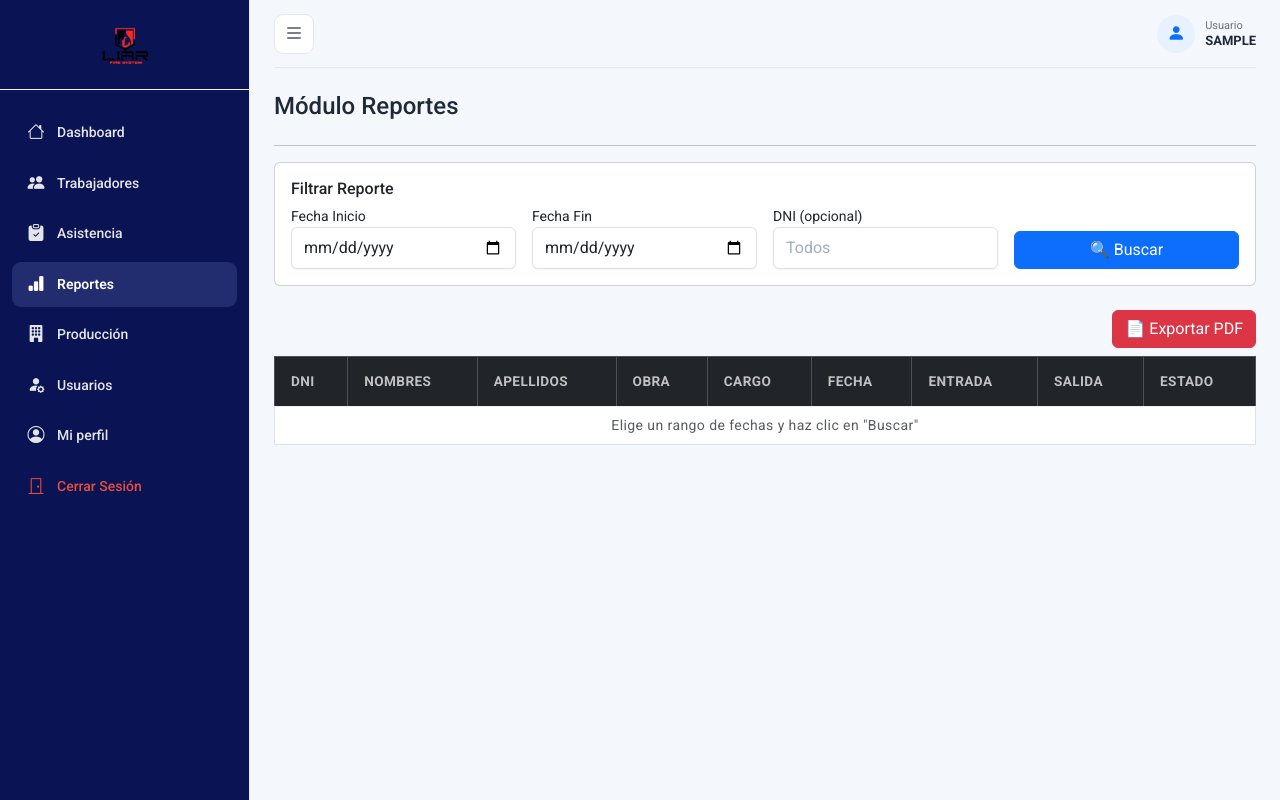
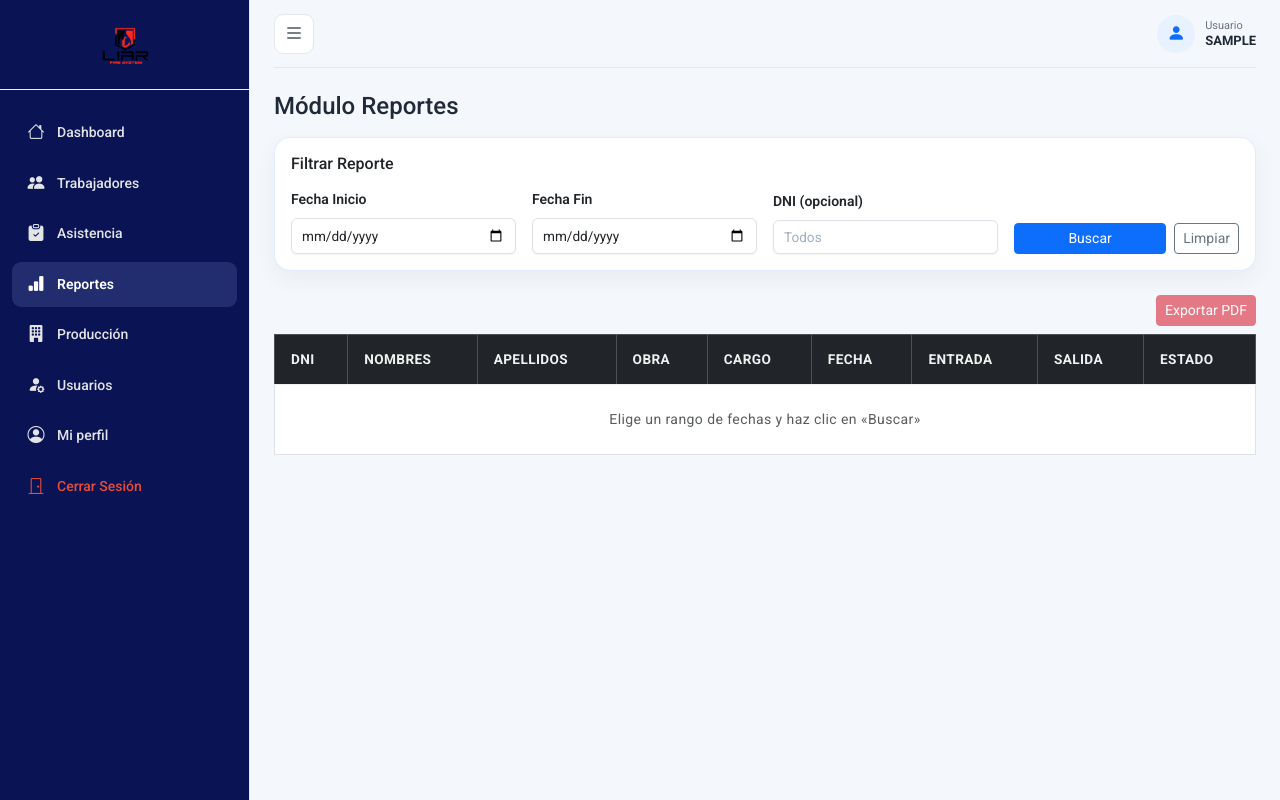
Before and after one commit to AlexanderSand30/sistema_asistencia, a Flask app: page /reportes in a window 1280 px wide. Run offline with Flask 3, Linux system fonts and the light colour scheme; the visitor is signed in with stand-in values (Sample User, id 1); parts of the project's set-up code (start-up, migrations or seed data) failed here and were passed over; some libraries are stand-ins or nearby versions.

Commit message:
fix: correcciones

```diff
--- a/routes/produccion_routes.py
+++ b/routes/produccion_routes.py
@@ -1,4 +1,4 @@
-from flask import Blueprint, render_template, session, redirect, url_for
+from flask import Blueprint, render_template
 from controllers.produccion_controller import (
     obtener_resumen_produccion, exportar_pdf_produccion, exportar_excel_produccion
 )
--- a/routes/reporte_routes.py
+++ b/routes/reporte_routes.py
@@ -1,13 +1,13 @@
-from flask import Blueprint, render_template, session, redirect, url_for
+from flask import Blueprint, render_template
 from controllers.reporte_controller import obtener_datos_reporte, exportar_pdf
+from utils.decorators import login_required
 
 reporte_bp = Blueprint("reporte", __name__)
 
 
 @reporte_bp.route("/reportes", methods=["GET"])
+@login_required
 def vista_reportes():
-    if not session.get("usuario_id"):
-        return redirect(url_for("login.login"))
     return render_template("reportes/index.html")
 
 
--- a/services/reporte_service.py
+++ b/services/reporte_service.py
@@ -6,7 +6,7 @@ from database.conexion import obtener_conexion
 
 class ReporteService:
 
-    def obtener_reporte(self, fecha_inicio, fecha_fin, dni=None):
+    def obtener_reporte(self, fecha_inicio, fecha_fin, dni=None, usuario_id=None):
         conn, cursor = None, None
         try:
             conn = obtener_conexion()
@@ -20,6 +20,10 @@ class ReporteService:
                 WHERE a.fecha BETWEEN %s AND %s
             """
             parametros = [fecha_inicio, fecha_fin]
+
+            if usuario_id is not None:
+                sql += " AND a.created_by = %s"
+                parametros.append(usuario_id)
 
             if dni:
                 sql += " AND t.dni = %s"
--- a/static/css/app.css
+++ b/static/css/app.css
@@ -325,7 +325,7 @@ body {
     letter-spacing: 0.03em;
     text-transform: uppercase;
     border-bottom: 1px solid #eef0f4;
-    color: #c0c0c0;
+    color: #f1f1f1;
     padding: .9rem 1rem;
 }
 
--- a/static/js/reportes/listar_reportes.js
+++ b/static/js/reportes/listar_reportes.js
@@ -4,6 +4,7 @@ document.getElementById("btnBuscarReporte").addEventListener("click", function (
     const dni = document.getElementById("dniReporte").value.trim();
     const cuerpo = document.getElementById("cuerpoTablaReporte");
     const totalResultados = document.getElementById("totalResultados");
+    const btnExportarPDF = document.getElementById("btnExportarPDF");
 
     if (!inicio || !fin) {
         mostrarToast("warning", "Selecciona la fecha de inicio y fecha fin");
@@ -21,12 +22,14 @@ document.getElementById("btnBuscarReporte").addEventListener("click", function (
             if (data.error) {
                 cuerpo.innerHTML = `<tr><td colspan="9" class="text-center text-danger">${data.error}</td></tr>`;
                 totalResultados.textContent = "";
+                btnExportarPDF.disabled = true;
                 return;
             }
 
             if (data.length === 0) {
                 cuerpo.innerHTML = `<tr><td colspan="9" class="text-center text-muted">Sin registros en este rango</td></tr>`;
                 totalResultados.textContent = "";
+                btnExportarPDF.disabled = true;
                 return;
             }
 
@@ -47,9 +50,11 @@ document.getElementById("btnBuscarReporte").addEventListener("click", function (
             });
 
             totalResultados.textContent = `${data.length} registro(s) encontrado(s)`;
+            btnExportarPDF.disabled = false;
         })
         .catch(err => {
             cuerpo.innerHTML = `<tr><td colspan="9" class="text-center text-danger">Error al cargar los datos</td></tr>`;
+            btnExportarPDF.disabled = true;
             console.error(err);
         });
 });
--- a/templates/layouts/side-menu.html
+++ b/templates/layouts/side-menu.html
@@ -75,7 +75,7 @@
                         <span>Usuarios</span>
                     </a>
                 {% endif %}
-                <a href="{{ url_for('usuario.perfil') }}" class="nav-link {% if request.path.startswith('/usuarios/perfil') %}active{% endif %}">
+                <a href="{{ url_for('usuario.perfil') }}" class="nav-link {% if request.path.startswith('/perfil') %}active{% endif %}">
                     <i class="bi bi-person-circle"></i>
                     <span>Mi perfil</span>
                 </a>
--- a/templates/produccion/index.html
+++ b/templates/produccion/index.html
@@ -24,11 +24,11 @@
 
         <!-- EXPORTACIONES -->
         <div class="d-flex gap-2">
-            <button class="btn btn-outline-danger" id="btnExportarPDF" title="Exportar reporte en PDF">
+            <button class="btn btn-sm btn-outline-danger" id="btnExportarPDF" title="Exportar reporte en PDF">
                 <i class="bi bi-file-earmark-pdf me-1"></i>
                 PDF
             </button>
-            <button class="btn btn-outline-success" id="btnExportarExcel" title="Exportar reporte en Excel">
+            <button class="btn btn-sm btn-outline-success" id="btnExportarExcel" title="Exportar reporte en Excel">
                 <i class="bi bi-file-earmark-excel me-1"></i>
                 Excel
             </button>
--- a/templates/reportes/index.html
+++ b/templates/reportes/index.html
@@ -4,64 +4,77 @@
 
     <div>
         <div class="d-flex justify-content-between align-items-center mb-3">
-        <h4>Módulo Reportes</h4>
+            <h4 class="mb-0">Módulo Reportes</h4>
         </div>
-    <hr>
 
-    <div class="card mb-4">
+        <div class="card card-soft mb-4" id="formReporte" novalidate>
             <div class="card-body">
-            <h6 class="card-title">Filtrar Reporte</h6>
+                <h6 class="card-title mb-3">Filtrar Reporte</h6>
                 <div class="row g-3 align-items-end">
-                <div class="col-md-3">
-                    <label>Fecha Inicio</label>
-                    <input type="date" id="fechaInicio" class="form-control">
+                    <div class="col-sm-4 col-lg-3">
+                        <label for="fechaInicio" class="form-label">Fecha Inicio</label>
+                        <input type="date" id="fechaInicio" name="fechaInicio" class="form-control form-control-sm" required>
+                        <div class="invalid-feedback">Selecciona la fecha de inicio.</div>
                     </div>
-                <div class="col-md-3">
-                    <label>Fecha Fin</label>
-                    <input type="date" id="fechaFin" class="form-control">
+                    <div class="col-sm-4 col-lg-3">
+                        <label for="fechaFin" class="form-label">Fecha Fin</label>
+                        <input type="date" id="fechaFin" name="fechaFin" class="form-control form-control-sm" required>
+                        <div class="invalid-feedback">La fecha fin debe ser igual o posterior a la fecha inicio.</div>
                     </div>
-                <div class="col-md-3">
-                    <label>DNI (opcional)</label>
-                    <input type="text" id="dniReporte" class="form-control" maxlength="8" placeholder="Todos">
+                    <div class="col-sm-4 col-lg-3 {% if session.get('rol') not in ('admin', 'superadmin') %}d-none{% endif %}">
+                        <label for="dniReporte" class="form-label">DNI (opcional)</label>
+                        <input type="text" id="dniReporte" name="dniReporte" class="form-control form-control-sm" maxlength="8" inputmode="numeric" pattern="[0-9]{8}" placeholder="Todos" autocomplete="off" {% if session.get('rol') not in ('admin', 'superadmin') %}disabled{% endif %}>
+                        <div class="invalid-feedback">Debe tener 8 dígitos.</div>
                     </div>
-                <div class="col-md-3">
-                    <button class="btn btn-primary w-100" id="btnBuscarReporte">🔍 Buscar</button>
+                    <div class="col-sm-4 col-lg-3 d-flex gap-2">
+                        <button type="button" class="btn btn-sm btn-primary flex-grow-1" id="btnBuscarReporte">
+                            <span class="spinner-border spinner-border-sm d-none" id="spinnerBuscar" role="status" aria-hidden="true"></span>
+                            <span id="btnBuscarLabel">Buscar</span>
+                        </button>
+                        <button type="button" class="btn btn-sm btn-outline-secondary" id="btnLimpiarFiltros" title="Limpiar filtros">
+                            Limpiar
+                        </button>
                     </div>
                 </div>
             </div>
         </div>
 
         <div class="d-flex justify-content-between align-items-center mb-2">
-        <span class="text-muted small" id="totalResultados"></span>
-        <button class="btn btn-danger" id="btnExportarPDF">📄 Exportar PDF</button>
+            <span class="text-muted small" id="totalResultados" aria-live="polite"></span>
+            <button class="btn btn-sm btn-danger" id="btnExportarPDF" disabled>
+                Exportar PDF
+            </button>
         </div>
 
-    <table class="table table-bordered table-hover">
+        <div class="overflow-auto">
+            <table class="table table-bordered table-hover align-middle table-sm">
                 <thead class="table-dark">
                     <tr>
-                <th>DNI</th>
-                <th>Nombres</th>
-                <th>Apellidos</th>
-                <th>Obra</th>
-                <th>Cargo</th>
-                <th>Fecha</th>
-                <th>Entrada</th>
-                <th>Salida</th>
-                <th>Estado</th>
+                        <th scope="col">DNI</th>
+                        <th scope="col">Nombres</th>
+                        <th scope="col">Apellidos</th>
+                        <th scope="col">Obra</th>
+                        <th scope="col">Cargo</th>
+                        <th scope="col">Fecha</th>
+                        <th scope="col" class="text-nowrap">Entrada</th>
+                        <th scope="col" class="text-nowrap">Salida</th>
+                        <th scope="col">Estado</th>
                     </tr>
                 </thead>
                 <tbody id="cuerpoTablaReporte">
-            <tr>
-                <td colspan="9" class="text-center text-muted">Elige un rango de fechas y haz clic en "Buscar"</td>
+                    <tr id="filaEstadoInicial">
+                        <td colspan="9" class="text-center text-muted py-4">
+                            Elige un rango de fechas y haz clic en «Buscar»
+                        </td>
                     </tr>
                 </tbody>
             </table>
+        </div>
     </div>
 
 {% endblock %}
 
 {% block extra_js %}
-<script src="{{ url_for('static', filename='js/trabajadores/sidebar.js') }}"></script>
     <script src="{{ url_for('static', filename='js/reportes/listar_reportes.js') }}"></script>
     <script src="{{ url_for('static', filename='js/reportes/exportar_pdf.js') }}"></script>
 {% endblock %}
```
Also changed, not shown: controllers/reporte_controller.py (+18 -6 lines), routes/usuario_routes.py (+6 -6 lines). Lines whose indentation alone changed are shown as unchanged.
